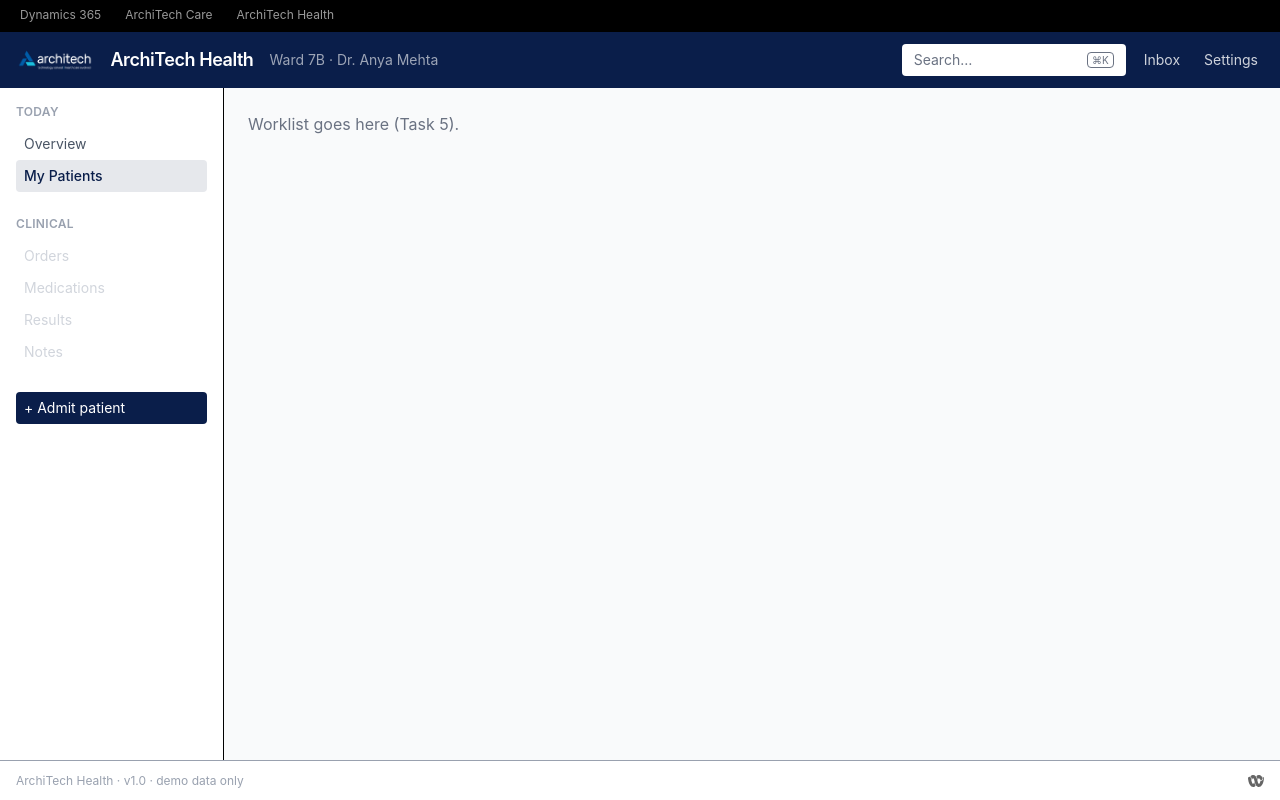
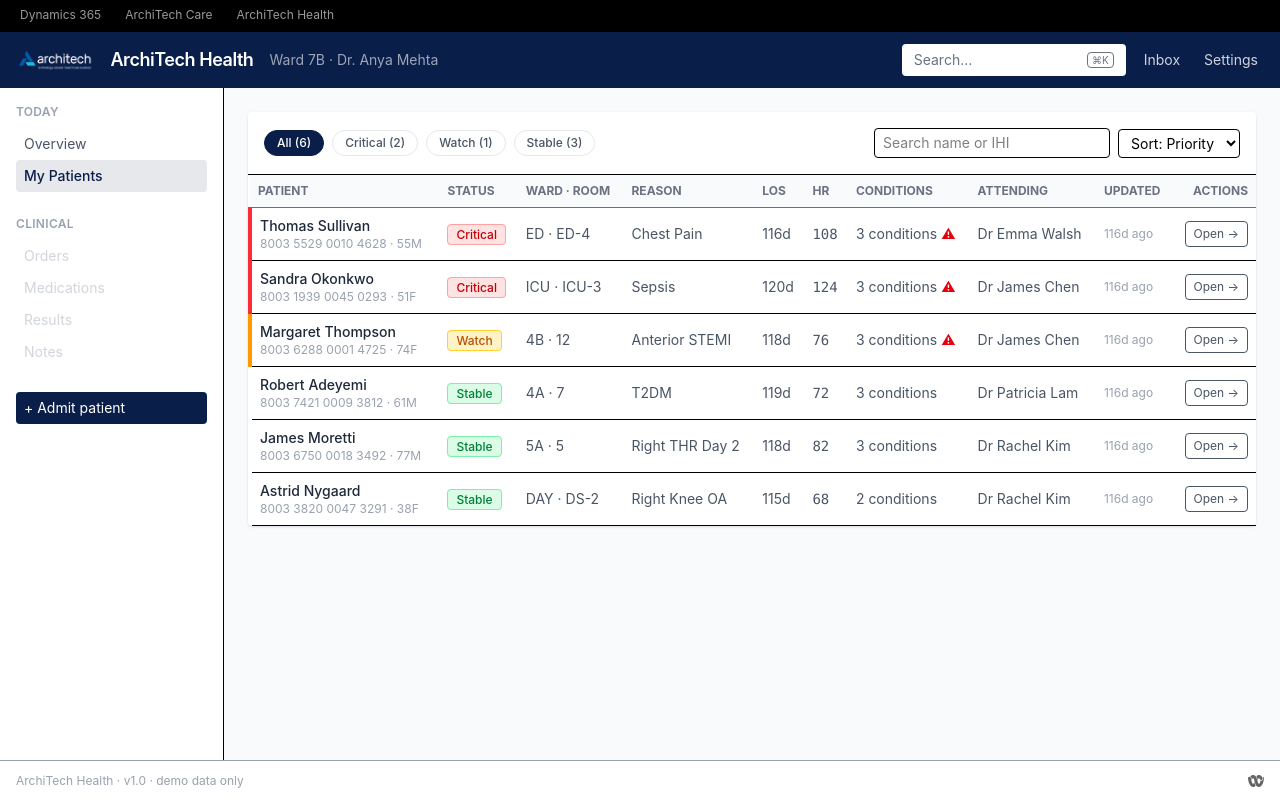
Before and after one commit to ArchiTechGit/architechdemo, a React (Vite) app in the folder archihealth/: page / in a window 1280 px wide. Built offline with nearby package versions, Linux system fonts and the light colour scheme.

Commit message:
feat(archihealth): add patient Worklist with filter/search/sort

```diff
--- a/archihealth/src/App.tsx
+++ b/archihealth/src/App.tsx
@@ -1,19 +1,26 @@
 import { useState } from "react";
 import { SystemSwitcher } from "./components/SystemSwitcher";
 import { Header, Sidebar, Footer, type SidebarView } from "./components/Shell";
+import { Worklist } from "./components/Worklist";
+import { PATIENTS } from "@/lib/data";
 
 export default function App() {
   const [view, setView] = useState<SidebarView>("worklist");
+  const [patients] = useState(PATIENTS);
 
   return (
     <div className="flex h-screen flex-col">
       <SystemSwitcher />
       <Header />
       <div className="flex flex-1 overflow-hidden">
-        <Sidebar active={view} onSelect={setView} onAdmit={() => console.log("admit (Task 8)")} />
+        <Sidebar
+          active={view}
+          onSelect={setView}
+          onAdmit={() => console.log("admit (Task 8)")}
+        />
         <main className="flex-1 overflow-auto bg-gray-50 p-6">
           {view === "overview" && <div className="text-gray-500">Overview isn&apos;t modeled in this demo.</div>}
-          {view === "worklist" && <div className="text-gray-500">Worklist goes here (Task 5).</div>}
+          {view === "worklist" && <Worklist patients={patients} onOpen={(id) => console.log("open", id)} />}
         </main>
       </div>
       <Footer />
--- /dev/null
+++ b/archihealth/src/components/Worklist.tsx
@@ -0,0 +1,140 @@
+import { useMemo, useState } from "react";
+import type { Patient } from "@/types";
+import { statusFor, daysSince, latestVital, relativeTime, hasSevereAllergy, primaryDiagnosis } from "@/lib/clinical";
+
+const STATUS_TONE: Record<string, string> = {
+  Critical: "bg-red-100 text-red-700 border-red-300",
+  Watch: "bg-amber-100 text-amber-700 border-amber-300",
+  Stable: "bg-green-100 text-green-700 border-green-300",
+};
+
+const BORDER_TONE: Record<string, string> = {
+  Critical: "border-l-red-500",
+  Watch: "border-l-amber-500",
+  Stable: "border-l-transparent",
+};
+
+type SortMode = "priority" | "name";
+type StatusFilter = "all" | "Critical" | "Watch" | "Stable";
+
+export function Worklist({ patients, onOpen }: { patients: Patient[]; onOpen: (id: string) => void }) {
+  const [query, setQuery] = useState("");
+  const [statusFilter, setStatusFilter] = useState<StatusFilter>("all");
+  const [sortMode, setSortMode] = useState<SortMode>("priority");
+
+  const withStatus = useMemo(
+    () => patients.map((p) => ({ patient: p, status: statusFor(p) })),
+    [patients],
+  );
+
+  const counts = useMemo(() => {
+    const c = { all: withStatus.length, Critical: 0, Watch: 0, Stable: 0 };
+    withStatus.forEach(({ status }) => { c[status] += 1; });
+    return c;
+  }, [withStatus]);
+
+  const visible = useMemo(() => {
+    let rows = withStatus;
+    if (statusFilter !== "all") rows = rows.filter((r) => r.status === statusFilter);
+    if (query.trim()) {
+      const q = query.trim().toLowerCase();
+      rows = rows.filter(
+        (r) =>
+          `${r.patient.firstName} ${r.patient.lastName}`.toLowerCase().includes(q) ||
+          r.patient.ihi.toLowerCase().includes(q),
+      );
+    }
+    const priorityRank = { Critical: 0, Watch: 1, Stable: 2 };
+    return [...rows].sort((a, b) => {
+      if (sortMode === "name") return a.patient.lastName.localeCompare(b.patient.lastName);
+      return priorityRank[a.status] - priorityRank[b.status];
+    });
+  }, [withStatus, statusFilter, query, sortMode]);
+
+  return (
+    <div className="rounded bg-white shadow-sm">
+      <div className="flex flex-wrap items-center justify-between gap-3 border-b p-4">
+        <div className="flex gap-2">
+          {(["all", "Critical", "Watch", "Stable"] as StatusFilter[]).map((key) => (
+            <button
+              key={key}
+              onClick={() => setStatusFilter(key)}
+              className={`rounded-full border px-3 py-1 text-xs font-medium ${
+                statusFilter === key ? "border-[#0a1e4a] bg-[#0a1e4a] text-white" : "border-gray-200 text-gray-600"
+              }`}
+            >
+              {key === "all" ? "All" : key} ({counts[key]})
+            </button>
+          ))}
+        </div>
+        <div className="flex items-center gap-2">
+          <input
+            value={query}
+            onChange={(e) => setQuery(e.target.value)}
+            placeholder="Search name or IHI"
+            className="rounded border px-2 py-1 text-sm"
+          />
+          <select
+            value={sortMode}
+            onChange={(e) => setSortMode(e.target.value as SortMode)}
+            className="rounded border px-2 py-1 text-sm"
+          >
+            <option value="priority">Sort: Priority</option>
+            <option value="name">Sort: Name</option>
+          </select>
+        </div>
+      </div>
+      <table className="w-full text-sm">
+        <thead className="border-b bg-gray-50 text-left text-xs uppercase text-gray-500">
+          <tr>
+            <th className="p-2">Patient</th>
+            <th className="p-2">Status</th>
+            <th className="p-2">Ward &middot; Room</th>
+            <th className="p-2">Reason</th>
+            <th className="p-2">LOS</th>
+            <th className="p-2">HR</th>
+            <th className="p-2">Conditions</th>
+            <th className="p-2">Attending</th>
+            <th className="p-2">Updated</th>
+            <th className="p-2 text-right">Actions</th>
+          </tr>
+        </thead>
+        <tbody>
+          {visible.map(({ patient, status }) => {
+            const vital = latestVital(patient);
+            return (
+              <tr
+                key={patient.id}
+                onDoubleClick={() => onOpen(patient.id)}
+                className={`cursor-pointer border-b border-l-4 hover:bg-gray-50 ${BORDER_TONE[status]}`}
+              >
+                <td className="p-2">
+                  <div className="font-medium text-gray-800">{patient.firstName} {patient.lastName}</div>
+                  <div className="text-xs text-gray-400">{patient.ihi} &middot; {patient.age}{patient.sex[0]}</div>
+                </td>
+                <td className="p-2">
+                  <span className={`rounded border px-2 py-0.5 text-xs font-medium ${STATUS_TONE[status]}`}>{status}</span>
+                </td>
+                <td className="p-2 text-gray-600">{patient.ward} &middot; {patient.bedNumber}</td>
+                <td className="p-2 text-gray-600">{primaryDiagnosis(patient)}</td>
+                <td className="p-2 text-gray-600">{daysSince(patient.admissionDate)}d</td>
+                <td className="p-2 font-mono text-gray-600">{vital ? `${vital.heartRate}` : "—"}</td>
+                <td className="p-2 text-gray-600">
+                  {patient.diagnoses.length} condition{patient.diagnoses.length === 1 ? "" : "s"}
+                  {hasSevereAllergy(patient) && <span className="ml-1 text-red-600" title="Severe allergy">&#9888;</span>}
+                </td>
+                <td className="p-2 text-gray-600">{patient.treatingClinician}</td>
+                <td className="p-2 text-xs text-gray-400">{vital ? relativeTime(vital.timestamp) : "—"}</td>
+                <td className="p-2 text-right">
+                  <button onClick={() => onOpen(patient.id)} className="rounded border px-2 py-1 text-xs text-gray-600 hover:bg-gray-100">
+                    Open &rarr;
+                  </button>
+                </td>
+              </tr>
+            );
+          })}
+        </tbody>
+      </table>
+    </div>
+  );
+}
--- /dev/null
+++ b/archihealth/src/lib/clinical.ts
@@ -0,0 +1,34 @@
+import type { Patient, VitalReading } from "@/types";
+
+export function statusFor(patient: Patient): "Critical" | "Watch" | "Stable" {
+  if (patient.ewsScore >= 5) return "Critical";
+  if (patient.ewsScore >= 3) return "Watch";
+  return "Stable";
+}
+
+export function daysSince(dateStr: string): number {
+  const ms = Date.now() - new Date(dateStr).getTime();
+  return Math.max(0, Math.floor(ms / (1000 * 60 * 60 * 24)));
+}
+
+export function latestVital(patient: Patient): VitalReading | undefined {
+  if (patient.vitals.length === 0) return undefined;
+  return [...patient.vitals].sort((a, b) => b.timestamp.localeCompare(a.timestamp))[0];
+}
+
+export function relativeTime(timestamp: string): string {
+  const ms = Date.now() - new Date(timestamp).getTime();
+  const hours = Math.floor(ms / (1000 * 60 * 60));
+  if (hours < 1) return "Just now";
+  if (hours < 24) return `${hours}h ago`;
+  return `${Math.floor(hours / 24)}d ago`;
+}
+
+export function hasSevereAllergy(patient: Patient): boolean {
+  return patient.allergies.some((a) => a.severity === "Severe" || a.severity === "Life-threatening");
+}
+
+export function primaryDiagnosis(patient: Patient): string {
+  const active = patient.diagnoses.find((d) => d.status === "Active");
+  return active?.shortName ?? patient.diagnoses[0]?.shortName ?? "—";
+}
```
